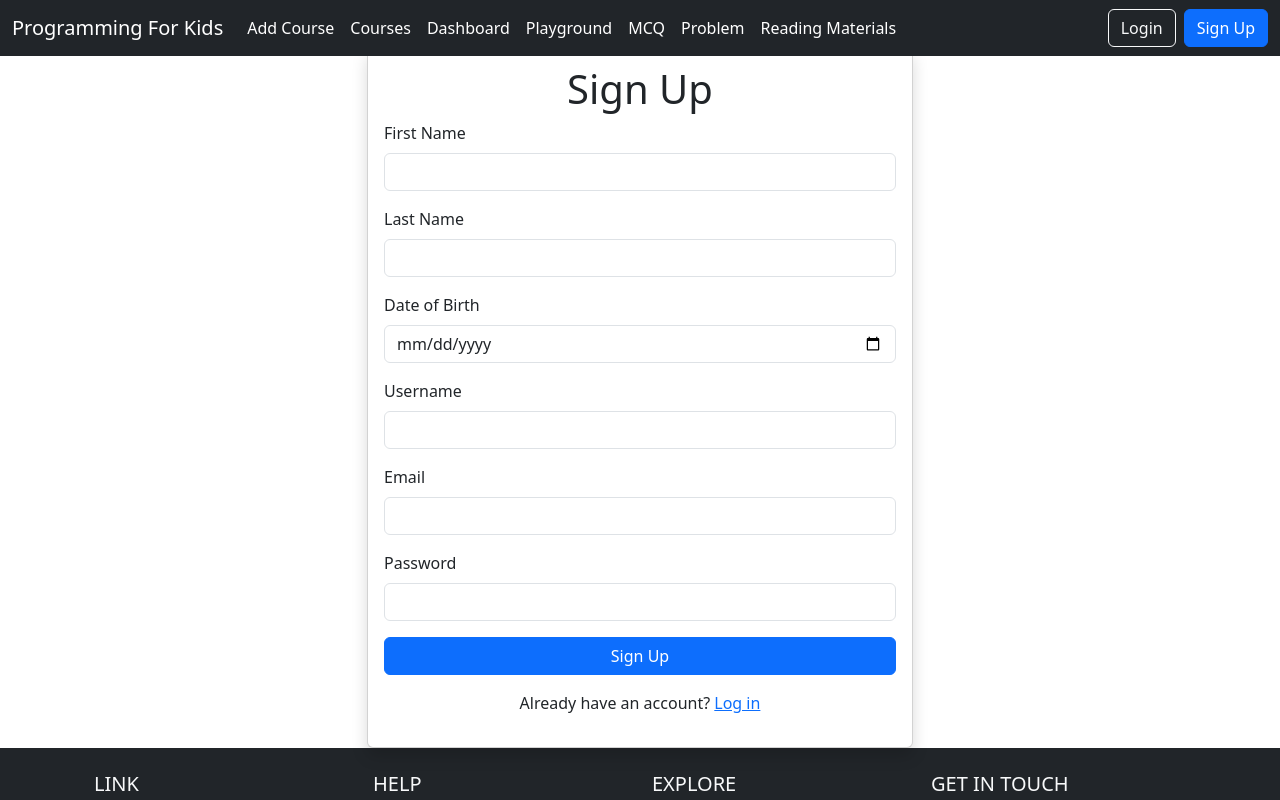
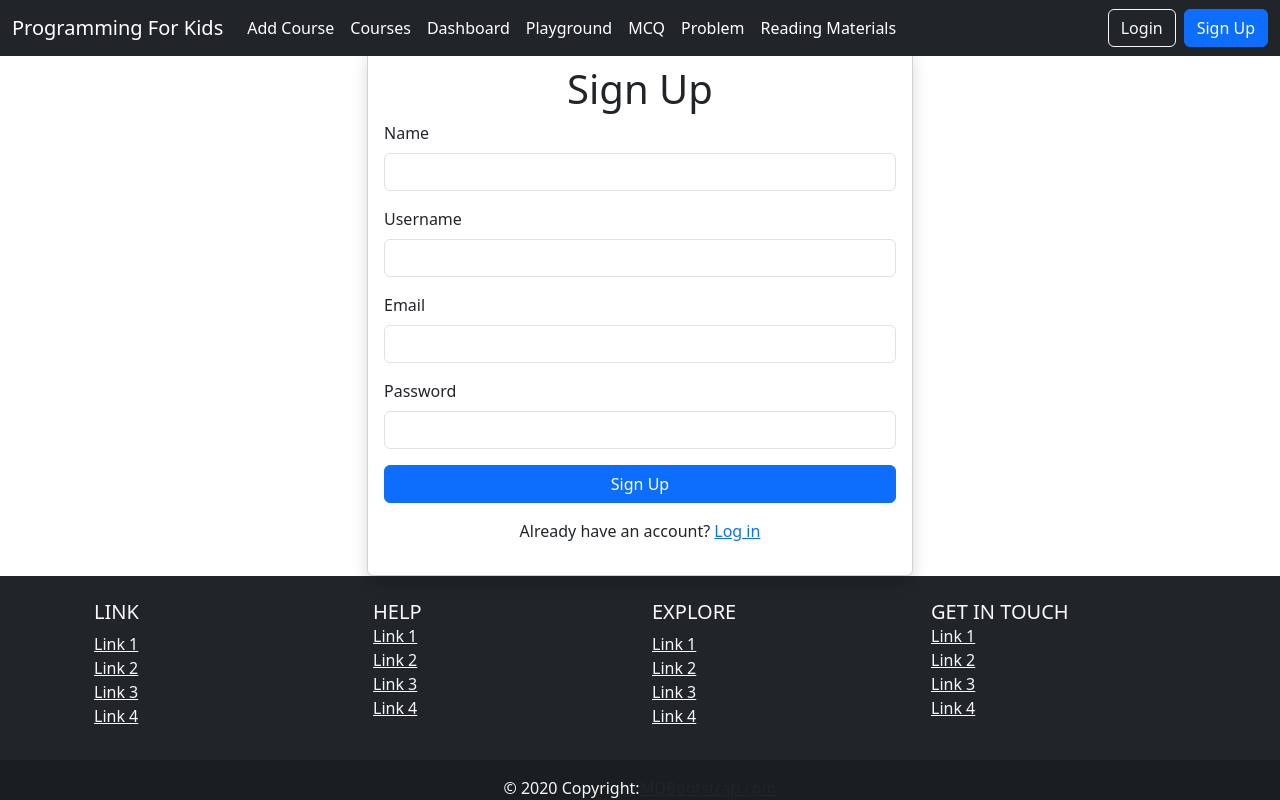
Before and after one commit to cseshahrukh/Programming-For-Kids, a React (Create React App) app in the folder Frontend/: page /signup in a window 1280 px wide. Shown: the top 800 px of the page. Built offline with nearby package versions, Linux system fonts and the light colour scheme.

Commit message:
sign up done functioning only

```diff
--- a/Frontend/src/Pages/Signup.js
+++ b/Frontend/src/Pages/Signup.js
@@ -1,17 +1,19 @@
 import React, { useState } from 'react';
-import { Link } from 'react-router-dom';
+import { Link, useNavigate } from 'react-router-dom';
 import Footer from './Footer';
 import Navbar from './Navbar';
 
 function Signup() {
+    const navigate = useNavigate();
+
     const [formData, setFormData] = useState({
-        firstName: '',
-        lastName: '',
+        name: '',
         username: '',
         email: '',
         password: '',
-        dateOfBirth: '',
     });
+
+    const [errorMessage, setErrorMessage] = useState('');
 
     const handleInputChange = (e) => {
         const { name, value } = e.target;
@@ -21,10 +23,30 @@ function Signup() {
         }));
     };
 
-    const handleSubmit = (e) => {
+    const handleSubmit = async (e) => {
         e.preventDefault();
-        // You can perform signup logic here using formData
-        console.log('Signup form submitted:', formData);
+
+        try {
+            const response = await fetch('/signup', {
+                method: 'POST',
+                headers: {
+                    'Content-Type': 'application/json',
+                },
+                body: JSON.stringify(formData),
+            });
+
+            if (response.ok) {
+                console.log('Signup successful');
+                navigate('/dashboard');
+            } else {
+                const errorData = await response.json(); // Parse error response
+                const errorMessage = errorData.message || 'Signup failed';
+                setErrorMessage(errorMessage);
+            }
+        } catch (error) {
+            console.error('Error submitting signup form:', error);
+            setErrorMessage('An error occurred while signing up.');
+        }
     };
 
     return (
@@ -36,37 +58,20 @@ function Signup() {
                         <div className="card shadow">
                             <div className="card-body">
                                 <h1 className="card-title text-center">Sign Up</h1>
+                                {errorMessage && (
+                                    <div className="alert alert-danger" role="alert">
+                                        {errorMessage}
+                                    </div>
+                                )}
                                 <form onSubmit={handleSubmit}>
                                     <div className="mb-3">
-                                        <label htmlFor="firstName" className="form-label">First Name</label>
+                                        <label htmlFor="name" className="form-label">Name</label>
                                         <input
                                             type="text"
                                             className="form-control"
-                                            id="firstName"
-                                            name="firstName"
-                                            value={formData.firstName}
-                                            onChange={handleInputChange}
-                                        />
-                                    </div>
-                                    <div className="mb-3">
-                                        <label htmlFor="lastName" className="form-label">Last Name</label>
-                                        <input
-                                            type="text"
-                                            className="form-control"
-                                            id="lastName"
-                                            name="lastName"
-                                            value={formData.lastName}
-                                            onChange={handleInputChange}
-                                        />
-                                    </div>
-                                    <div className="mb-3">
-                                        <label htmlFor="dateOfBirth" className="form-label">Date of Birth</label>
-                                        <input
-                                            type="date"
-                                            className="form-control"
-                                            id="dateOfBirth"
-                                            name="dateOfBirth"
-                                            value={formData.dateOfBirth}
+                                            id="name"
+                                            name="name"
+                                            value={formData.name}
                                             onChange={handleInputChange}
                                         />
                                     </div>
```
Also changed, not shown: 2 other files (tests, documents, lock files or other folders).
